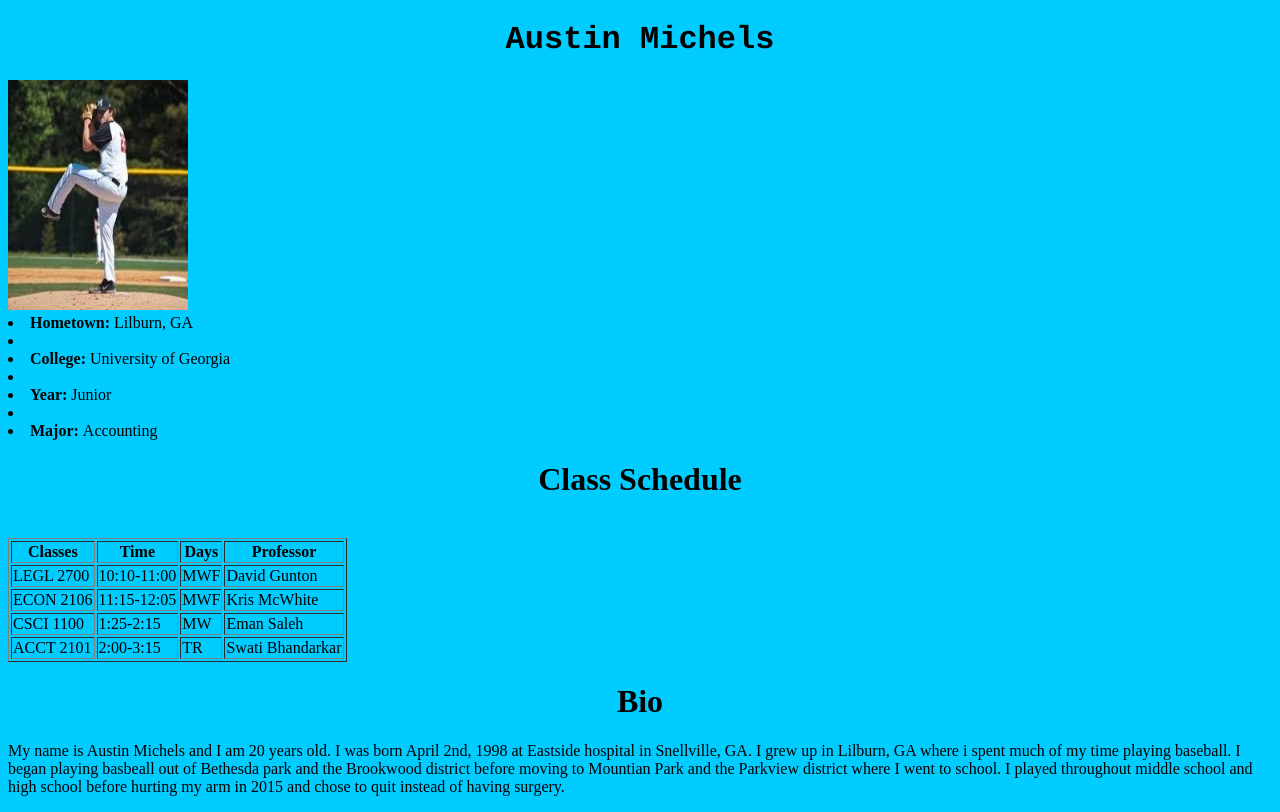
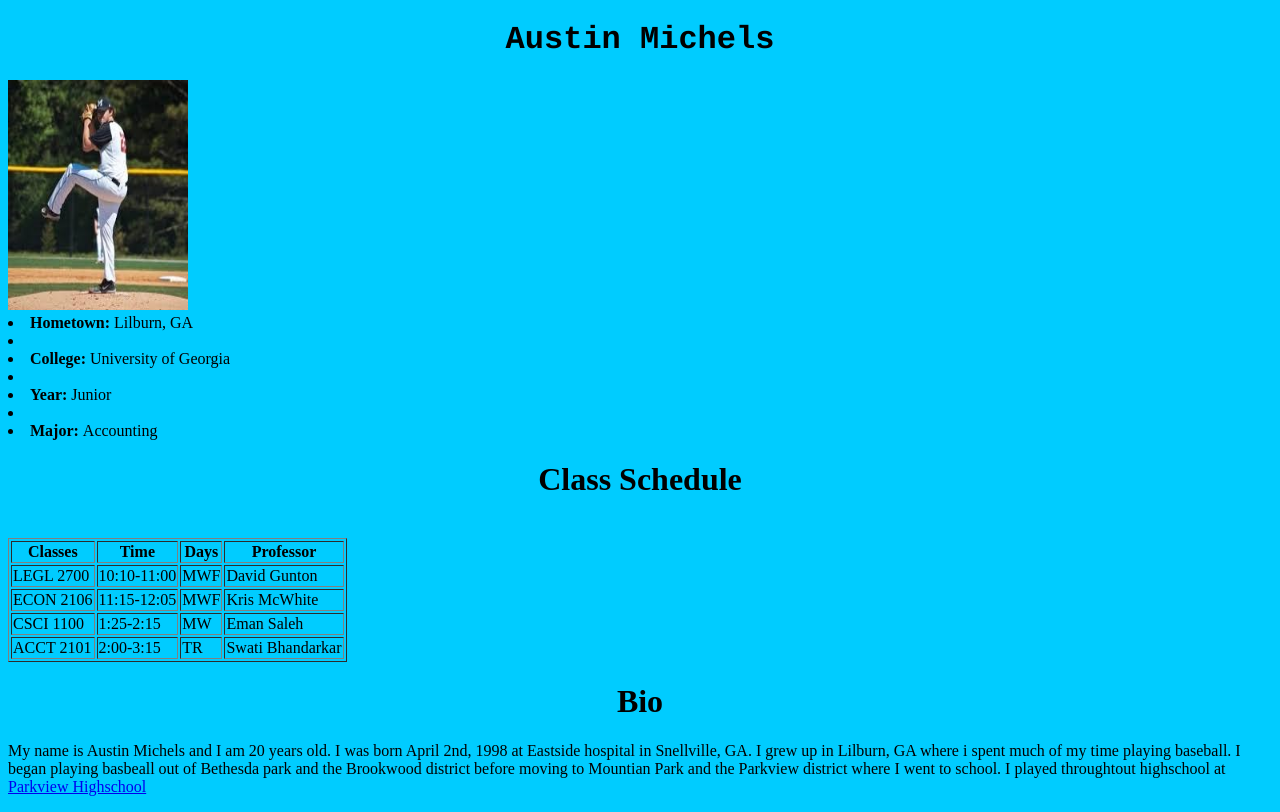
Before and after one commit to adm81912/adm81912, a plain HTML site: page new 1.html in a window 1280 px wide. Drawn offline with Linux system fonts and the light colour scheme.

Commit message:
Update new 1.html

```diff
--- a/new 1.html
+++ b/new 1.html
@@ -57,8 +57,7 @@
 <body>
 <p>My name is Austin Michels and I am 20 years old. I was born April 2nd, 1998 at Eastside hospital in Snellville, GA.
 I grew up in Lilburn, GA where i spent much of my time playing baseball. I began playing basbeall out of Bethesda park and the Brookwood
-district before moving to Mountian Park and the Parkview district where I went to school. I played throughout middle school
-and high school before hurting my arm in 2015 and chose to quit instead of having surgery. </p>
+district before moving to Mountian Park and the Parkview district where I went to school. I played throughtout highschool at <a href="http://www.parkviewbaseball.com class="button">Parkview Highschool</a></p>
 
 <p>
 
```
